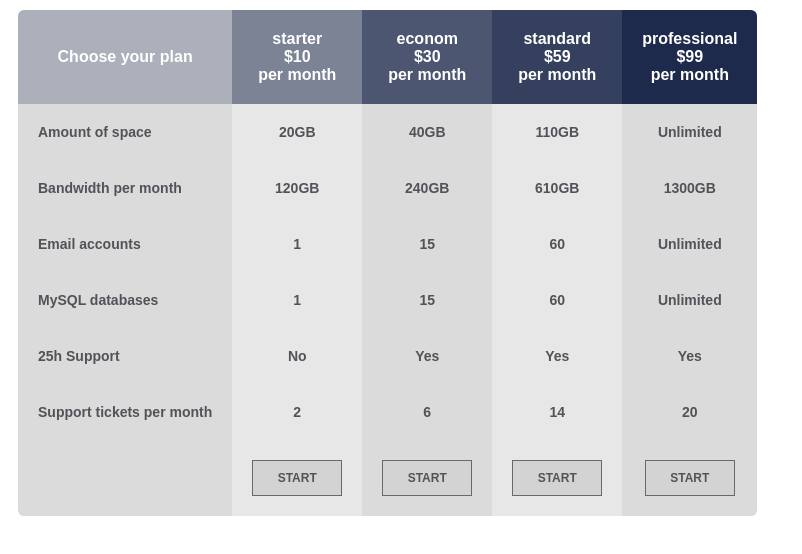
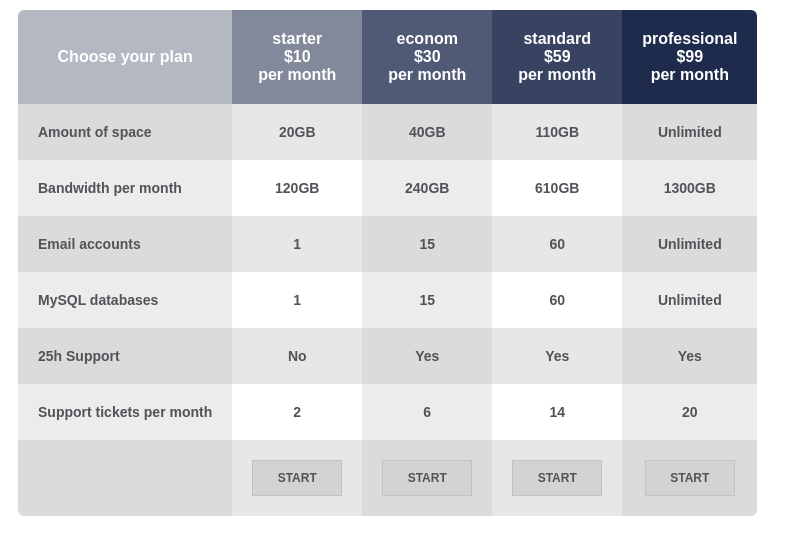
Before and after one commit to StudyCool/Table_task, a plain HTML site: page index.html in a window 1280 px wide. Shown: the whole page, without its empty margins (0-802 px from the left). Drawn offline with Linux system fonts and the light colour scheme.

Commit message:
'AddBackgroundStrings'

```diff
--- a/css/style.css
+++ b/css/style.css
@@ -21,10 +21,10 @@ th:nth-child(3){background-color: rgba(6,21,57,0.7);}
 th:nth-child(4){background-color: rgba(6,21,57,0.8);}
 th:nth-child(5){background-color: rgba(6,21,57,0.9);}
 
-td:nth-child(odd) { background-color: #dbdbdb; }
-td:nth-child(even) { background-color: #e7e7e7; }
-tr:nth-child(odd) { background-color: rgba(231,231,231,0.5); }
-tr:nth-child(even) { background-color: rgba(231,231,231,1); }
+tr:nth-child(even) td:nth-child(odd) { background-color:#dbdbdb; }
+tr:nth-child(even) td:nth-child(even) { background-color:#e7e7e7; }
+tr:nth-child(odd) td:nth-child(odd) { background-color:#ececec; }
+
 
 td:nth-child(1) {
    text-align: left;
@@ -38,7 +38,7 @@ td{
  }
 
 div{
-    border: solid 1px dimgrey;
+    border: solid 1px #c2c2c2;
     background: #d3d3d3;
     box-sizing: border-box;
     font-size: 12px;
```
